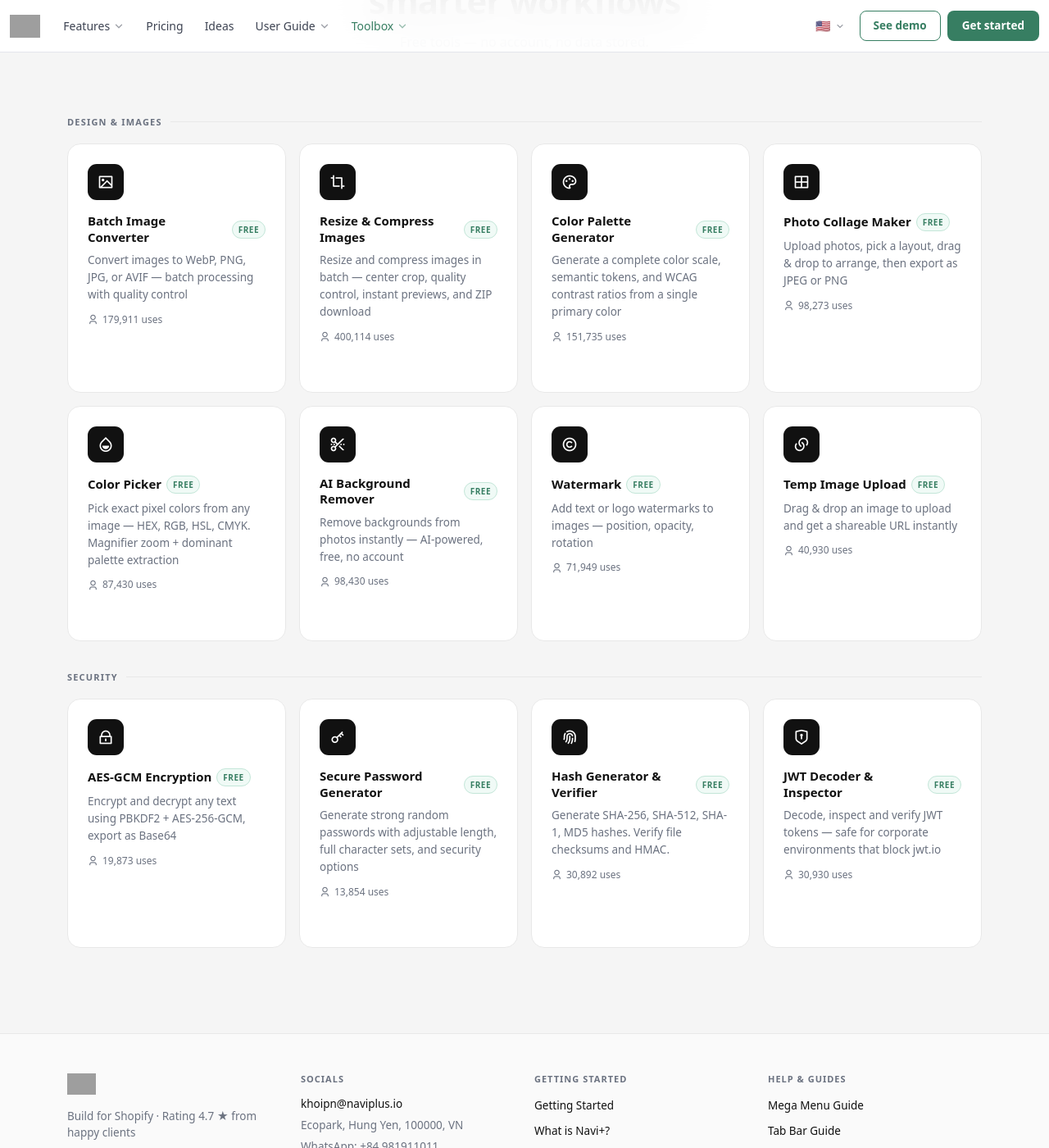
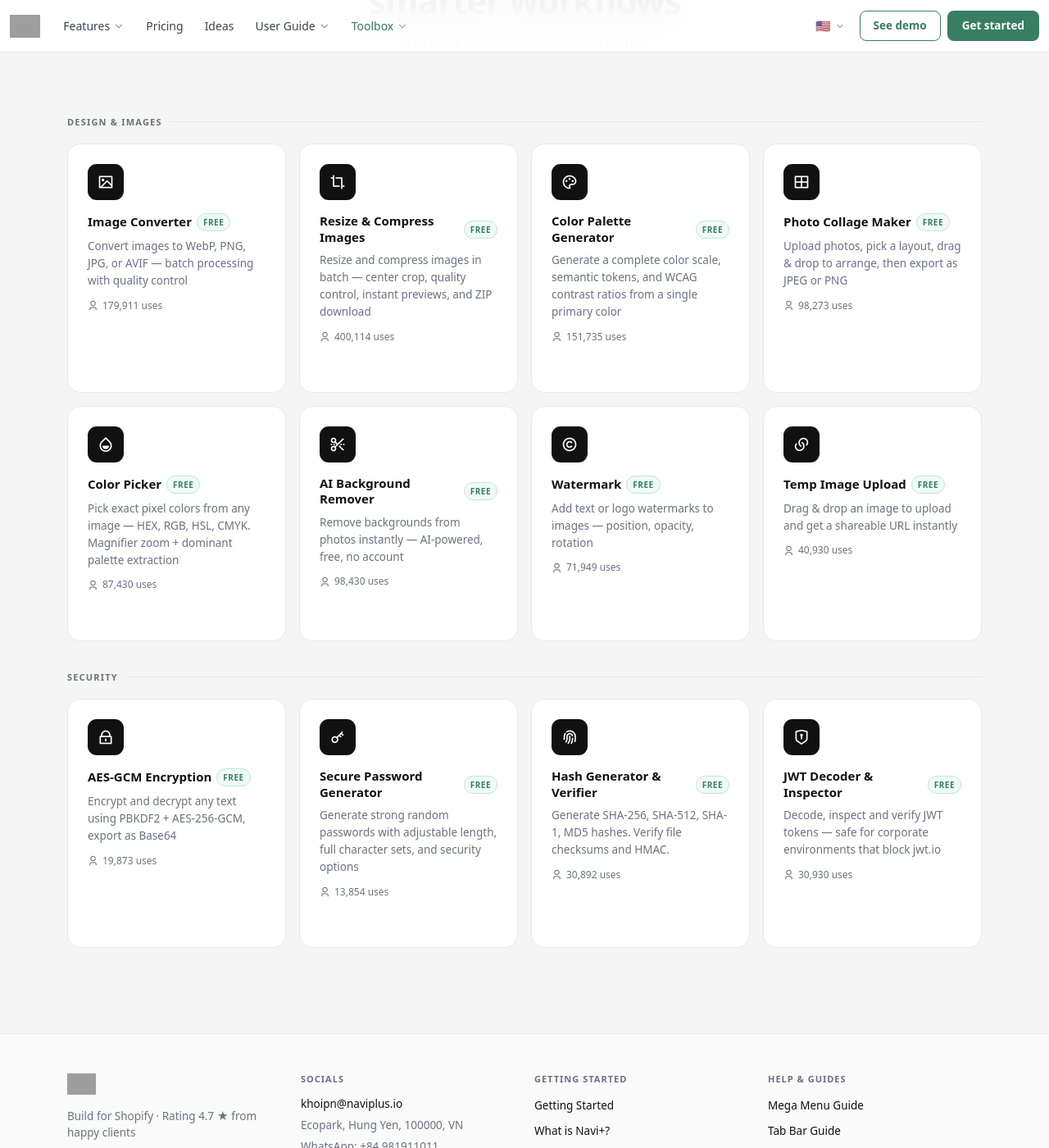
Before and after one commit to khoipn/tools.naviplus.io, a Jekyll site: the page built from index.html, in a window 1280 px wide and 1400 px high, scrolled down 235 px. Shown: the whole window at 82% size. Built offline with Jekyll 4.4.1, drawn with Linux system fonts in a browser that asks for light colours; nearby versions of some CDN libraries; grey boxes are pictures that could not be loaded.

Commit message:
Wording cleanup: remove browser/client-side language, rename tool titles
- Replace all "runs in browser / client-side / locally / no upload" copy
  with "free, no account, no data stored" across all 9 languages in i18n.js
- Remove "Batch" from Image Converter title (all languages)
- Fix Vietnamese "Xoá Nền Ảnh AI" → sentence case "Xoá nền ảnh AI"
- Update meta descriptions and inline HTML fallbacks for all tool pages

Co-Authored-By: Claude Sonnet 4.6 <noreply@anthropic.com>

```diff
--- a/assets/css/style.css
+++ b/assets/css/style.css
@@ -464,35 +464,23 @@ progress { accent-color: var(--c-text); }
 
 .card-pin-btn {
   position: absolute;
-  top: 10px; right: 10px;
+  top: 8px; right: 16px;
   z-index: 3;
-  width: 26px; height: 26px;
+  width: 18px; height: 18px;
   border-radius: 50%;
-  border: 1px solid var(--c-border);
-  background: var(--c-surface);
+  border: none;
+  background: rgba(0,0,0,.08);
   color: var(--c-muted);
   cursor: pointer;
   display: grid; place-items: center;
-  font-size: 12px;
+  font-size: 10px; line-height: 1;
   padding: 0;
   opacity: 0;
-  transition: opacity .18s, background .18s, color .18s, border-color .18s, transform .18s;
-  box-shadow: 0 2px 6px rgba(0,0,0,.10);
-  line-height: 1;
+  transition: opacity .15s, background .15s, color .15s;
 }
 .pin-col:hover .card-pin-btn { opacity: 1; }
-.card-pin-btn.pinned {
-  opacity: 1;
-  background: var(--c-accent);
-  border-color: var(--c-accent);
-  color: #fff;
-}
-.card-pin-btn:hover {
-  transform: scale(1.18);
-  background: var(--c-accent) !important;
-  border-color: var(--c-accent) !important;
-  color: #fff !important;
-}
+.card-pin-btn.pinned { opacity: 1; }
+.card-pin-btn:hover { background: var(--c-accent); color: #fff; }
 
 .tools-pinned-section { margin-bottom: 28px; }
 
@@ -551,7 +539,7 @@ progress { accent-color: var(--c-text); }
 }
 
 .pin-chip-name {
-  font-size: 11px; font-weight: 600;
+  font-size: 11px; font-weight: 400;
   color: var(--c-text);
   text-align: center;
   line-height: 1.35;
--- a/toolset/images/convert-to-webp.html
+++ b/toolset/images/convert-to-webp.html
@@ -1,12 +1,12 @@
 ---
 layout: default
 title: "Free Image Converter — WebP, PNG, JPG"
-description: "Free batch image converter by Navi+. Convert images to WebP, PNG, JPG, or AVIF with quality control — no account, no data stored, lightning fast."
+description: "Free image converter by Navi+. Convert images to WebP, PNG, JPG, or AVIF with quality control — no account, no data stored, lightning fast."
 ---
 
 <div class="container py-4">
   <div class="tool-page-header">
-    <h1 data-i18n="webp_h1">Batch Image Converter</h1>
+    <h1 data-i18n="webp_h1">Image Converter</h1>
     <p data-i18n="webp_desc">Drop images here → choose output format → export.</p>
   </div>
 
```
Also changed, not shown: assets/js/i18n.js.
